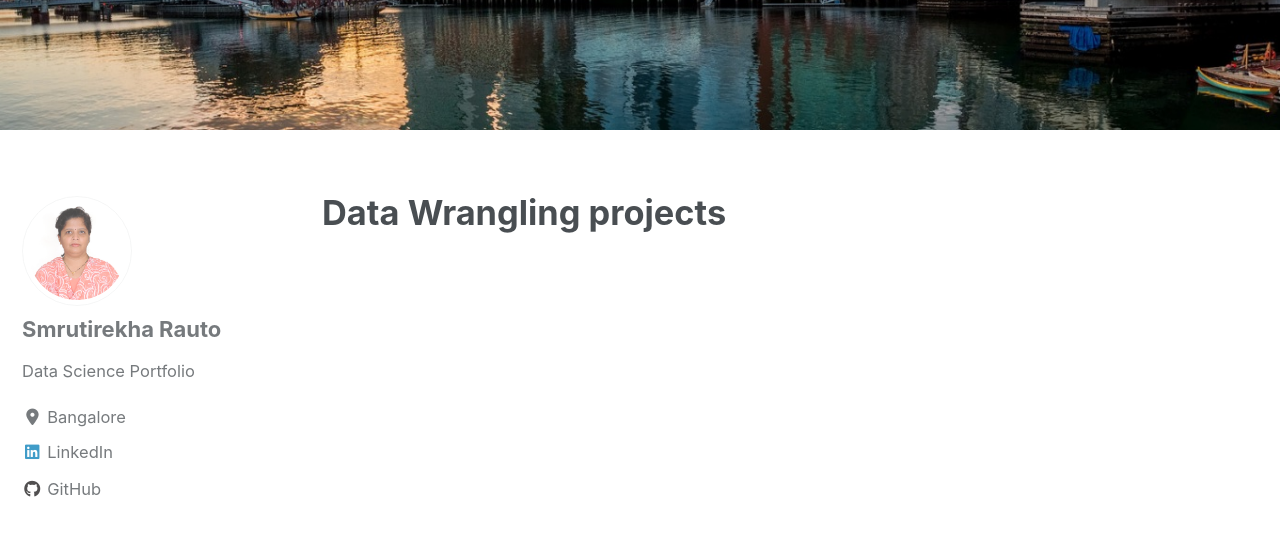
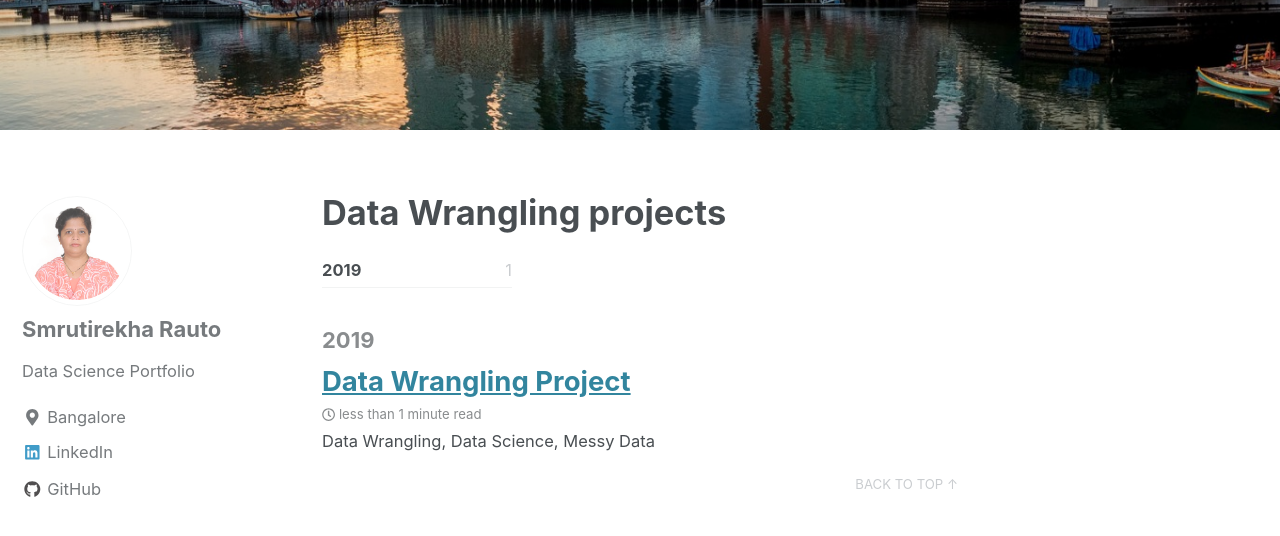
Before and after one commit to srauto/srauto.github.io, a Jekyll site: the page built from _pages/machinelearning.md, in a window 1280 px wide and 900 px high, scrolled down 434 px. Shown: the top 536 px of the window. Built offline with Jekyll 4.4.1, drawn with Linux system fonts in a browser that asks for light colours; cached includes are drawn as plain includes; nearby versions of some CDN libraries; part of the change alters nothing that is shown.

Commit message:
preparing portfolio

````diff
--- a/_includes/scripts.html
+++ b/_includes/scripts.html
@@ -3,37 +3,33 @@
     {% if script contains "://" %}
       {% capture script_path %}{{ script }}{% endcapture %}
     {% else %}
-      {% capture script_path %}{{ script | relative_url }}{% endcapture %}
+      {% capture script_path %}{{ script | absolute_url }}{% endcapture %}
     {% endif %}
     <script src="{{ script_path }}"></script>
   {% endfor %}
 {% else %}
-  <script src="{{ '/assets/js/main.min.js' | relative_url }}"></script>
-  <script src="https://kit.fontawesome.com/4eee35f757.js"></script>
+  <script src="{{ '/assets/js/main.min.js' | absolute_url }}"></script>
+  <script src="https://use.fontawesome.com/releases/v5.0.2/js/all.js"></script>
 {% endif %}
 
 {% if site.search == true or page.layout == "search" %}
-  {%- assign search_provider = site.search_provider | default: "lunr" -%}
-  {%- case search_provider -%}
-    {%- when "lunr" -%}
-      {% include_cached search/lunr-search-scripts.html %}
-    {%- when "google" -%}
-      {% include_cached search/google-search-scripts.html %}
-    {%- when "algolia" -%}
-      {% include_cached search/algolia-search-scripts.html %}
-  {%- endcase -%}
+  {% assign lang = site.locale | slice: 0,2 | default: "en" %}
+  {% case lang %}
+  {% when "gr" %}
+    {% assign lang = "gr" %}
+  {% else %}
+    {% assign lang = "en" %}
+  {% endcase %}
+  <script src="{{ '/assets/js/lunr/lunr.min.js' | absolute_url }}"></script>
+  <script src="{{ '/assets/js/lunr/lunr-store.js' | absolute_url }}"></script>
+  <script src="{{ '/assets/js/lunr/lunr-' | append: lang | append: '.js' | absolute_url }}"></script>
 {% endif %}
 
 {% include analytics.html %}
 {% include /comments-providers/scripts.html %}
 
-{% if site.after_footer_scripts %}
-  {% for script in site.after_footer_scripts %}
-    {% if script contains "://" %}
-      {% capture script_path %}{{ script }}{% endcapture %}
-    {% else %}
-      {% capture script_path %}{{ script | relative_url }}{% endcapture %}
-    {% endif %}
-    <script src="{{ script_path }}"></script>
-  {% endfor %}
+{% if page.mathjax %}
+<script type="text/javascript" async
+  src="https://cdn.mathjax.org/mathjax/latest/MathJax.js?config=TeX-MML-AM_CHTML">
+</script>
 {% endif %}
--- /dev/null
+++ b/_posts/2019-10-14-perceptron.md
@@ -0,0 +1,63 @@
+---
+title: "Data Wrangling Project"
+date: 2019-10-14
+tags: [data wrangling, data science, messy data]
+header:
+  image: "/images/perceptron/percept.jpg"
+excerpt: "Data Wrangling, Data Science, Messy Data"
+mathjax: "true"
+---
+
+# H1 Heading
+
+## H2 Heading
+
+### H3 Heading
+
+Here's some basic text.
+
+And here's some *italics*
+
+Here's some **bold** text.
+
+What about a [link](https://github.com/dataoptimal)?
+
+Here's a bulleted list:
+* First item
++ Second item
+- Third item
+
+Here's a numbered list:
+1. First
+2. Second
+3. Third
+
+Python code block:
+```python
+    import numpy as np
+
+    def test_function(x, y):
+      z = np.sum(x,y)
+      return z
+```
+
+R code block:
+```r
+library(tidyverse)
+df <- read_csv("some_file.csv")
+head(df)
+```
+
+Here's some inline code `x+y`.
+
+Here's an image:
+<img src="{{ site.url }}{{ site.baseurl }}/images/perceptron/linsep.jpg" alt="linearly separable data">
+
+Here's another image using Kramdown:
+![alt]({{ site.url }}{{ site.baseurl }}/images/perceptron/linsep.jpg)
+
+Here's some math:
+
+$$z=x+y$$
+
+You can also put it inline $$z=x+y$$
````
